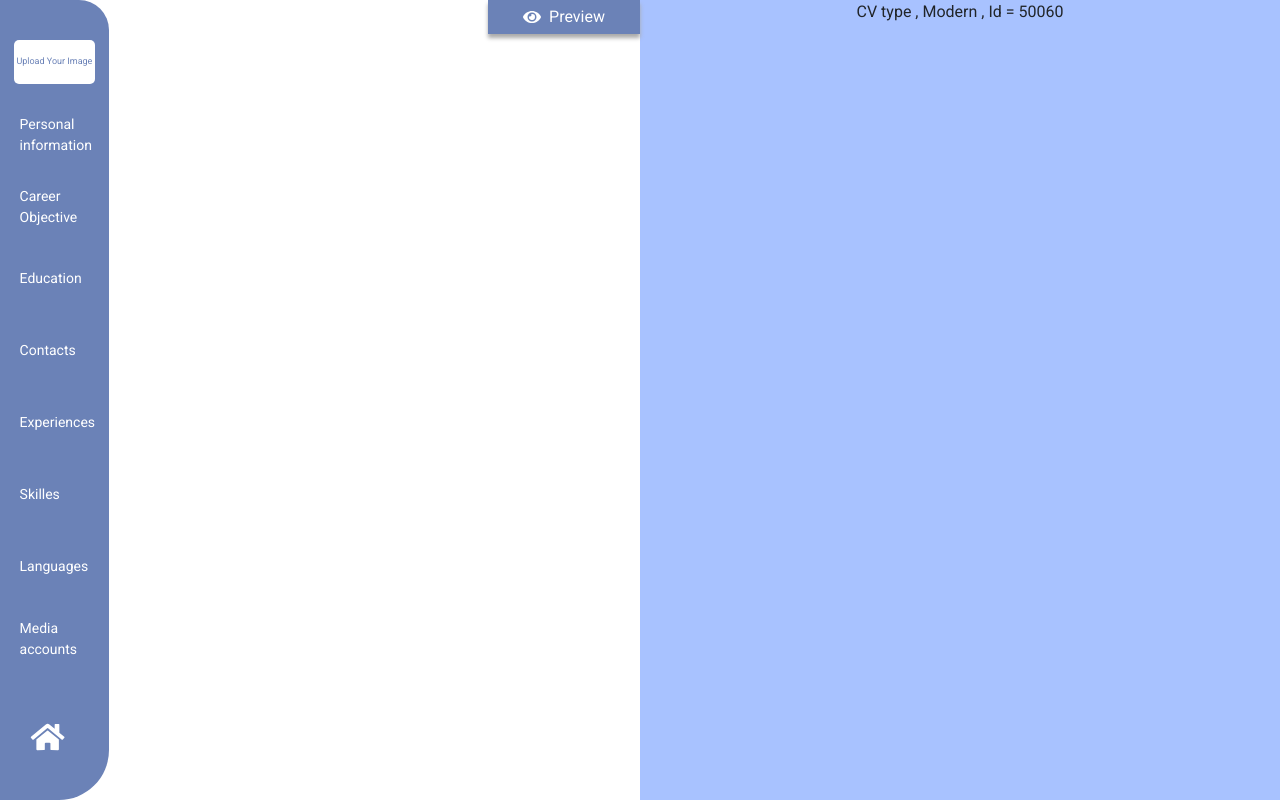
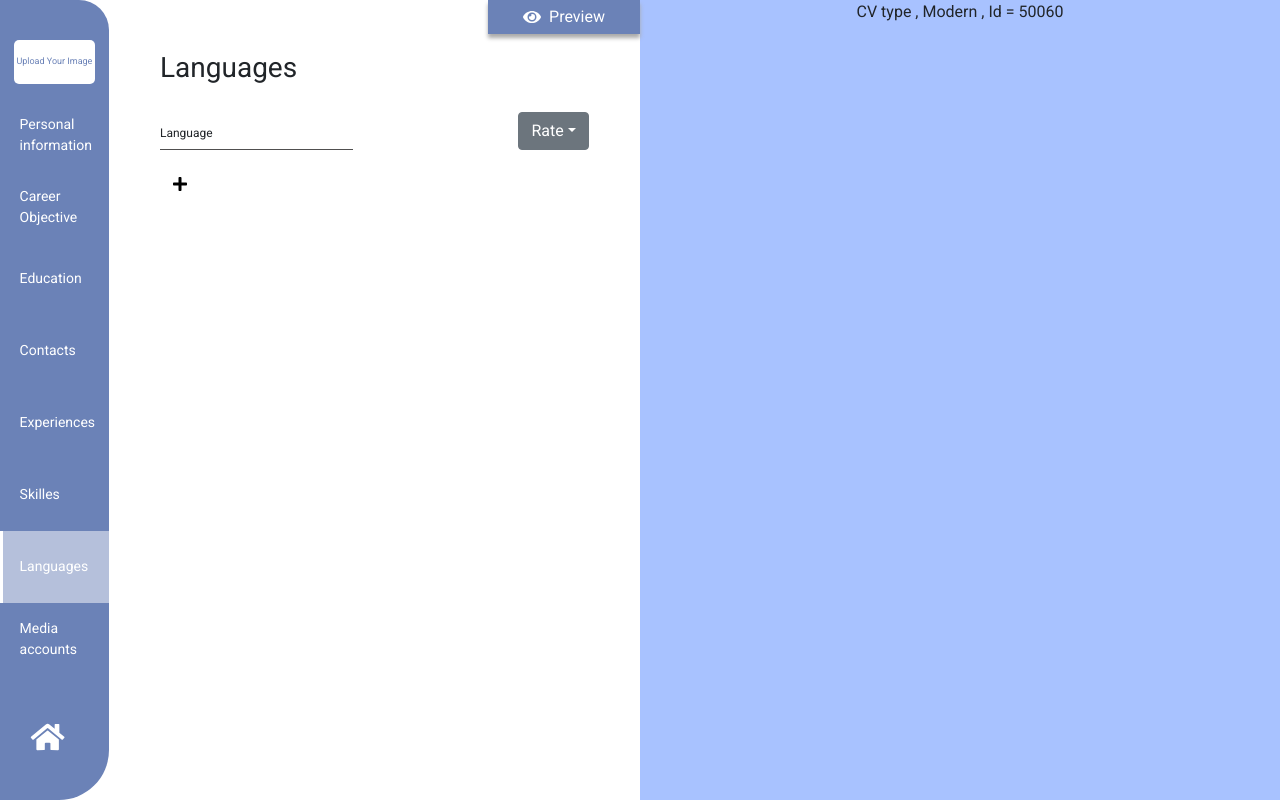
Before and after one commit to sohaila-mohamed/CV-Creator-ClientSide, a React (Create React App) app: page /Editor/Languages in a window 1280 px wide. Built offline with nearby package versions, Linux system fonts and the light colour scheme.

Commit message:
before merge

```diff
--- /dev/null
+++ b/src/components/editor/EditorComponents/Languages/Languages.css
@@ -0,0 +1,16 @@
+.custom-style{
+    cursor: pointer;
+    padding: .8em;
+    background-color: transparent !important;
+    border-color: transparent !important;
+    color: black !important;
+}
+.custom-style:hover {
+    border-radius: 5rem;
+    background-color: rgba(0, 0, 0, 0.199) !important;
+    color: white !important;
+    transition: 0.3s ease;
+}
+.custom-style:focus{
+    box-shadow: none !important;
+}
--- /dev/null
+++ b/src/components/editor/EditorComponents/Languages/Languages.jsx
@@ -0,0 +1,121 @@
+import { FontAwesomeIcon } from "@fortawesome/react-fontawesome";
+import { faPlus } from "@fortawesome/free-solid-svg-icons";
+import "./Languages.css";
+import FormInput from "../../../ui-utilities/FormInput";
+import { useState, useEffect } from "react";
+import { Button } from "react-bootstrap";
+import { DropdownButton, Dropdown } from "react-bootstrap";
+import ActionBtns from "./../../../ui-utilities/ActionBtns/ActionBtns";
+function Languages(props) {
+  const [ArrLang, SetArrLang] = useState([]);
+  const [Language, SetLanguage] = useState({});
+  const [filled, SetFilled] = useState(true);
+  var langRate = ["Entry", "Intermediate", "Fluent"];
+  useEffect(() => {
+    SetLanguage(props.data);
+    SetArrLang(props.Arr);
+  }, []);
+
+  useEffect(() => {
+    props.SetLangageData(Language);
+  }, [Language]);
+
+  useEffect(() => {
+    props.LangArrData(ArrLang);
+  }, [ArrLang]);
+
+  const LangHandler = (v) => {
+    SetLanguage({ ...Language, Lang: v });
+  };
+  const RateHandler = (v) => {
+    SetLanguage({ ...Language, rate: v });
+  };
+  const addLanguage = () => {
+    if (Language.rate !== "" && Language.Lang !== "") {
+      SetArrLang((prev) => {
+        return [...prev, Language];
+      });
+      SetFilled(true);
+      //   for (const val in Language) {
+      //     Language[val] = "";
+      //   }
+    } else {
+      SetFilled(false);
+    }
+  };
+  //   const saveChanges = () => {
+  //     props.LangArrData(ArrLang);
+  //   };
+  //   const resetChanges = () => {
+  //     for (const val in Language) {
+  //       Language[val] = "";
+  //     }
+  //     SetLanguage({ ...Language });
+  //     props.SetLangageData(Language);
+  //   };
+  return (
+    <div>
+      <h3>Languages</h3>
+      <div className="d-flex justify-content-between aligen-items-center">
+        <FormInput
+          title="Language"
+          value={Language.Lang}
+          valueBack={LangHandler}
+          width="45"
+        />
+        {/* <FormInput title="Rate" value={Language.rate} valueBack={RateHandler} width="45"/> */}
+        <DropdownButton
+          id={`dropdown-split-variants-Secondary`}
+          variant="secondary"
+          title="Rate"
+          className="align-self-end"
+        >
+          {langRate.map((value, i) => (
+            <Dropdown.Item
+              eventKey={i}
+              onSelect={(e) => {
+                RateHandler(langRate[parseInt(e)]);
+              }}
+            >
+              {value}
+            </Dropdown.Item>
+          ))}
+        </DropdownButton>
+      </div>
+
+      {filled ? (
+        ""
+      ) : (
+        <p className="badge-danger mt-2 mb-2 p-2 rounded">
+          Please Fill the inputs
+        </p>
+      )}
+      <Button className="mr-0 custom-style mt-3 mb-3" onClick={addLanguage}>
+        <FontAwesomeIcon icon={faPlus} id="custom-icon"></FontAwesomeIcon>
+      </Button>
+      {ArrLang.length > 0 && (
+        <table className="table">
+          <thead>
+            <tr>
+              <th scope="col">#</th>
+              <th scope="col">Language</th>
+              <th scope="col">Rate</th>
+            </tr>
+          </thead>
+          <tbody>
+            {ArrLang.map((lang, i) => (
+              <tr key={i}>
+                {" "}
+                <th scope="row">{i + 1}</th>
+                <td>{lang.Lang}</td>
+                <td>{lang.rate}</td>
+              </tr>
+            ))}
+          </tbody>
+        </table>
+      )}
+      {/* <ActionBtns onSave={saveChanges} onReset={resetChanges} /> */}
+    </div>
+  );
+}
+export default Languages;
--- a/src/components/editor/editorWrapper/Navigator/Navigator.jsx
+++ b/src/components/editor/editorWrapper/Navigator/Navigator.jsx
@@ -87,7 +87,7 @@ function Navigator() {
 
       <div className="each-section">
         <NavLink
-          to="/Editor/Courses"
+          to="/Editor/Languages"
           className="each-section-link"
           exact
           activeClassName="active-route"
--- a/src/components/editor/editorWrapper/editorWrapper.css
+++ b/src/components/editor/editorWrapper/editorWrapper.css
@@ -43,7 +43,8 @@
 .each-form-component
 {
     width: 83%;
-    height: 100%;
+    max-height: 100%;
     box-sizing: border-box;
     padding:8%;
+    overflow: auto;
 }
--- a/src/components/editor/editorWrapper/editorWrapper.jsx
+++ b/src/components/editor/editorWrapper/editorWrapper.jsx
@@ -6,8 +6,12 @@ import CvD1 from "../CvTemplate/CvD1";
 import Education from "../EditorComponents/Education/Education";
 import PersonalInfo from "../EditorComponents/PersonalInfo/PersonalInfo";
 import Career from "../EditorComponents/CareerObjective/CareerObjective";
+import Languages from "../EditorComponents/Languages/Languages";
 import "./editorWrapper.css";
 import Navigator from "./Navigator/Navigator";
+import Experience from "./../EditorComponents/Experience/Experience";
+import Courses from "./../EditorComponents/Courses/Courses";
+import Skills from "./../EditorComponents/Skills/Skills";
 function EditorWrapper() {
   const [personalInfo, setpersonalInfo] = useState({
     firstName: "",
@@ -24,16 +28,56 @@ function EditorWrapper() {
 
   const [careerData, SetcareerData] = useState("");
 
+  const [LangData, SetLangData] = useState({
+    Lang: "",
+    rate: "",
+  });
+
+  const [experienceData, setExperienceData] = useState({
+    jobTitle1: "",
+    companyName1: "",
+    startDate1: "",
+    endDate1: "",
+    jobTitle2: "",
+    companyName2: "",
+    startDate2: "",
+    endDate2: "",
+  });
+
+  const [coursesData, setCoursesData] = useState({
+    courseName1: "",
+    startDate1: "",
+    endDate1: "",
+    certificate1: "",
+    courseName2: "",
+    startDate2: "",
+    endDate2: "",
+    certificate2: "",
+  });
+
+  const [ArrLangData, SetArrLangData] = useState([]);
+
   const personalHandler = (data) => {
     setpersonalInfo(data);
   };
   const educationHandler = (data) => {
     seteducationData(data);
   };
+  const experienceHandler = (data) => {
+    setExperienceData(data);
+  };
   const careerHandeler = (data) => {
     SetcareerData(data);
   };
-
+  const coursesHandler = (data) => {
+    setCoursesData(data);
+  };
+  const LangHandler = (data) => {
+    SetLangData(data);
+  };
+  const LangArrHandler = (data) => {
+    SetArrLangData(data);
+  };
   return (
     <div className="editorWrapper-container">
       <div className="left-editor w-100 w-md-50">
@@ -60,14 +104,40 @@ function EditorWrapper() {
                 ></Education>
               )}
             />
-            <Route path="/Editor/Education" component={Education} />
-            <Route path="/Editor/Contacts" render={() => <p>Contacts</p>} />
+            <Route
+              path="/Editor/Education"
+              render={() => (
+                <Education
+                  data={educationData}
+                  setEducationData={educationHandler}
+                ></Education>
+              )}
+            />
             <Route
               path="/Editor/Experiences"
               render={() => <h3>Experiences</h3>}
             />
-            <Route path="/Editor/Skilles" render={() => <h3>Skilles</h3>} />
-            <Route path="/Editor/Courses" render={() => <h3>Courses</h3>} />
+            <Route path="/Editor/Projects" render={() => <h3>Projects</h3>} />
+            <Route path="/Editor/Skills">
+              <Skills></Skills>
+            </Route>
+            <Route path="/Editor/Courses">
+              <Courses
+                data={coursesData}
+                setCoursesData={coursesHandler}
+              ></Courses>
+            </Route>
+            <Route
+              path="/Editor/Languages"
+              render={() => (
+                <Languages
+                  data={LangData}
+                  SetLangageData={LangHandler}
+                  Arr={ArrLangData}
+                  LangArrData={LangArrHandler}
+                ></Languages>
+              )}
+            />
             <Route
               path="/Editor/Media-accounts"
               render={() => <h3>Media-accounts</h3>}
```
